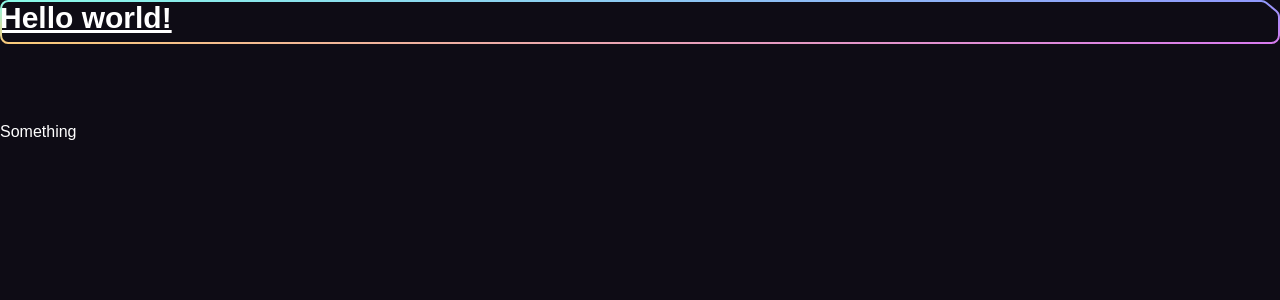
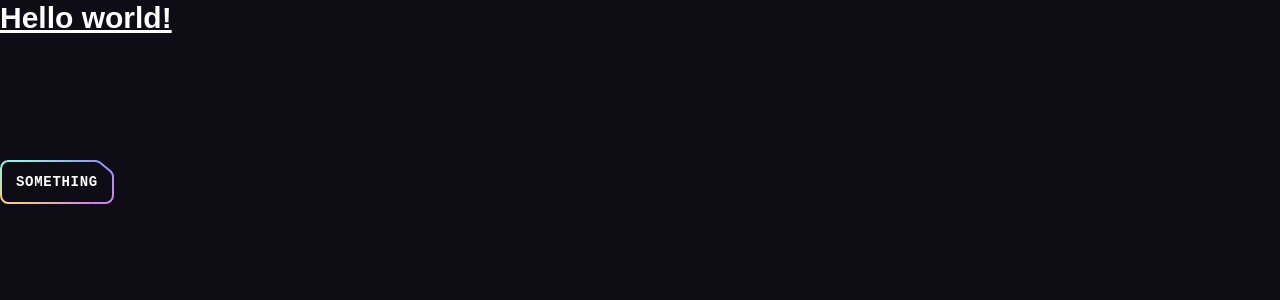
Before and after one commit to KeshavBhagat09/Project-Wave, a React (Vite) app: page / in a window 1280 px wide. Shown: the top 300 px of the page. Built offline with nearby package versions, Linux system fonts and the light colour scheme.

Commit message:
Making a button reusable component

```diff
--- a/src/App.jsx
+++ b/src/App.jsx
@@ -1,15 +1,13 @@
-import ButtonGradient from './assets/svg/ButtonGradient';
-import Button from './Components/Button';
+import ButtonGradient from "./assets/svg/ButtonGradient";
+import Button from "./Components/Button";
 const App = () => {
   return (
     <>
       <h1 className="text-3xl font-bold underline">Hello world!</h1>
       <div className="pt-[4.75rem] lg:pt-[5.25rem] overflow-hidden">
-        <Button className ="mt-10" href="#login">
-          Something
-        </Button>
+        <Button className="mt-10">Something</Button>
       </div>
-      <ButtonGradient/>
+      <ButtonGradient />
     </>
   );
 };
--- a/src/Components/Button.jsx
+++ b/src/Components/Button.jsx
@@ -1,13 +1,26 @@
-import ButtonSvg from '../assets/svg/ButtonSvg';
+import ButtonSvg from "../assets/svg/ButtonSvg";
 
-const Button = ({ className,href,onClick,children,px,white}) => {
+const Button = ({ className, href, onClick, children, px, white }) => {
+  const classes = `button relative inline-flex items-center justify-center h-11 transition-colors hover:text-color-1 ${
+    px || "px-7"
+  } ${white ? "text-n-8" : "text-n-1"} ${className || ""}`;
+  const spanClasses = "relative z-10";
   const renderButton = () => (
-    <button>
-      <span>{children}</span>
+    <button className={classes} style={{ padding: '0 16px', fontSize: '14px' }}>
+      <span className={spanClasses}>{children}</span>
       {ButtonSvg(white)}
     </button>
   );
-  return renderButton();
+
+  const renderLink = () => (
+    <a href={href} className={classes}>
+      <span className={spanClasses}>{children}</span>
+      {ButtonSvg(white)}
+    </a>
+  )
+  return href
+  ?renderLink()
+  :renderButton();
 };
 
 export default Button;
```
